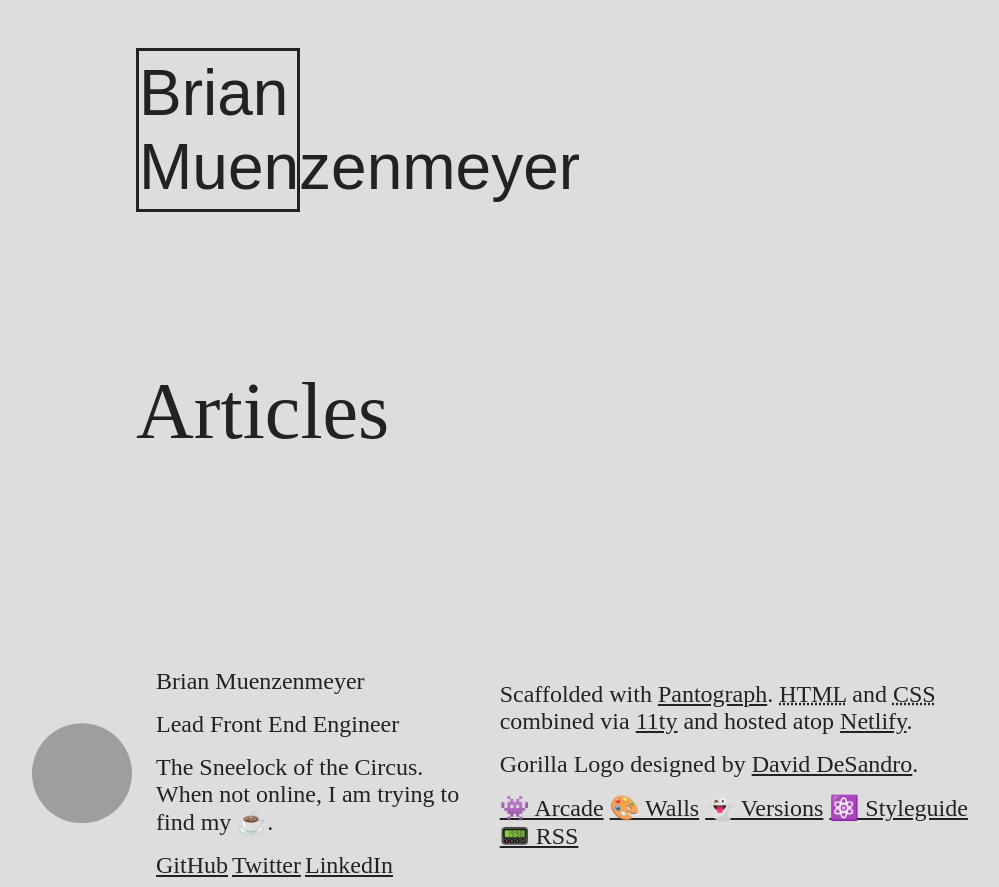
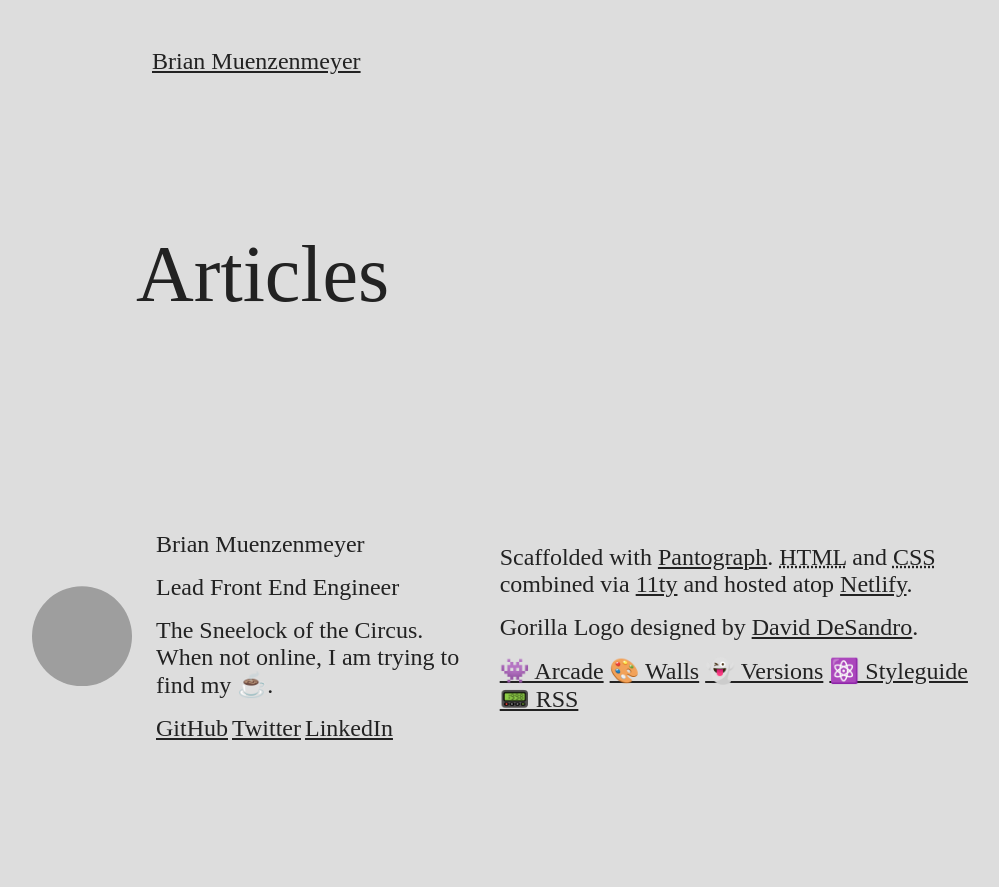
Before and after one commit to bmuenzenmeyer/bmuenzenmeyer.github.io, an Eleventy site: page src/index.njk in a window 1280 px wide. Shown: the whole page, without its empty margins (144-1143 px from the left). After the commit the page ends 800 px from the top, so only its background shows below. Built offline with nearby package versions, Linux system fonts and the light colour scheme; Eleventy itself is replaced by a stand-in of ours; files that its build step writes are made by us from their sources; no server answers; grey boxes are pictures that could not be loaded; a web font is replaced by a local one; what @borisschapira/eleventy-plugin-better-slug, node-fetch would draw is missing.

Commit message:
css is still awesome but not like this

```diff
--- a/src/css/style.css
+++ b/src/css/style.css
@@ -351,8 +351,6 @@ blockquote {
   width: 100%;
 }
 
-/** CSS IS AWESOME **/
-
 :root {
   --border-size: 4px;
 }
@@ -361,42 +359,6 @@ blockquote {
   background-color: var(--bg, white);
   color: var(--text, black);
   border-color: var(--border-color, black);
-}
-
-.masthead__header {
-  display: flex;
-  width: var(--size, 118px);
-  height: var(--size, 118px);
-  border-color: var(--border-color);
-  border-style: solid;
-  overflow-x: show;
-}
-
-.masthead #home {
-  margin: 0;
-  font-size: var(--font-size, 48px);
-  font-family: Arial, Helvetica, sans-serif;
-  text-decoration: none;
-}
-
-@media only screen and (min-width: 55rem) {
-  .masthead__header {
-    --size: 158px;
-  }
-
-  .masthead #home {
-    --font-size: 64px;
-  }
-}
-
-@media only screen and (min-width: 85rem) {
-  .masthead__header {
-    --size: 316px;
-  }
-
-  .masthead #home {
-    --font-size: 128px;
-  }
 }
 
 @media (prefers-color-scheme: dark) {
```
